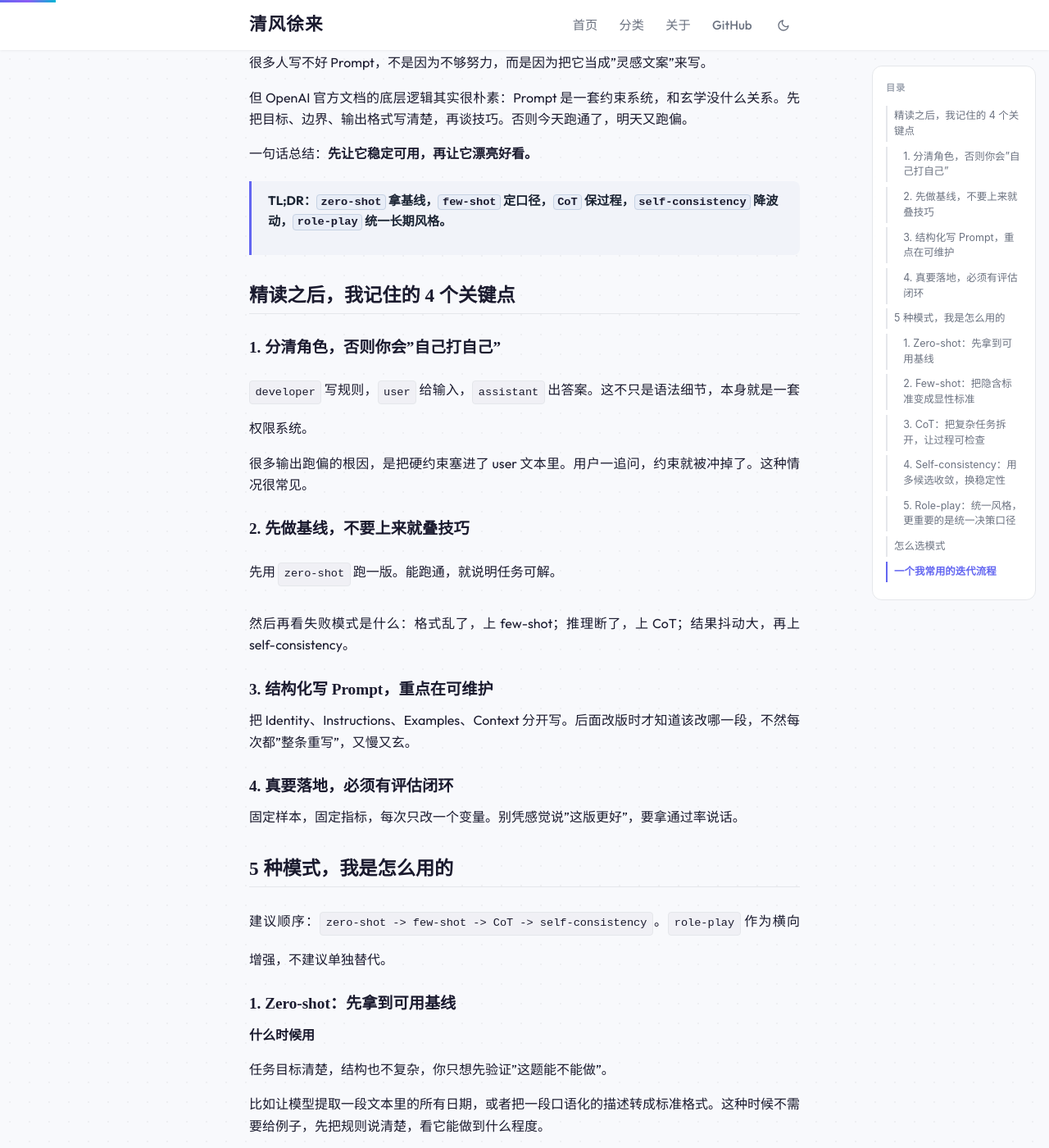
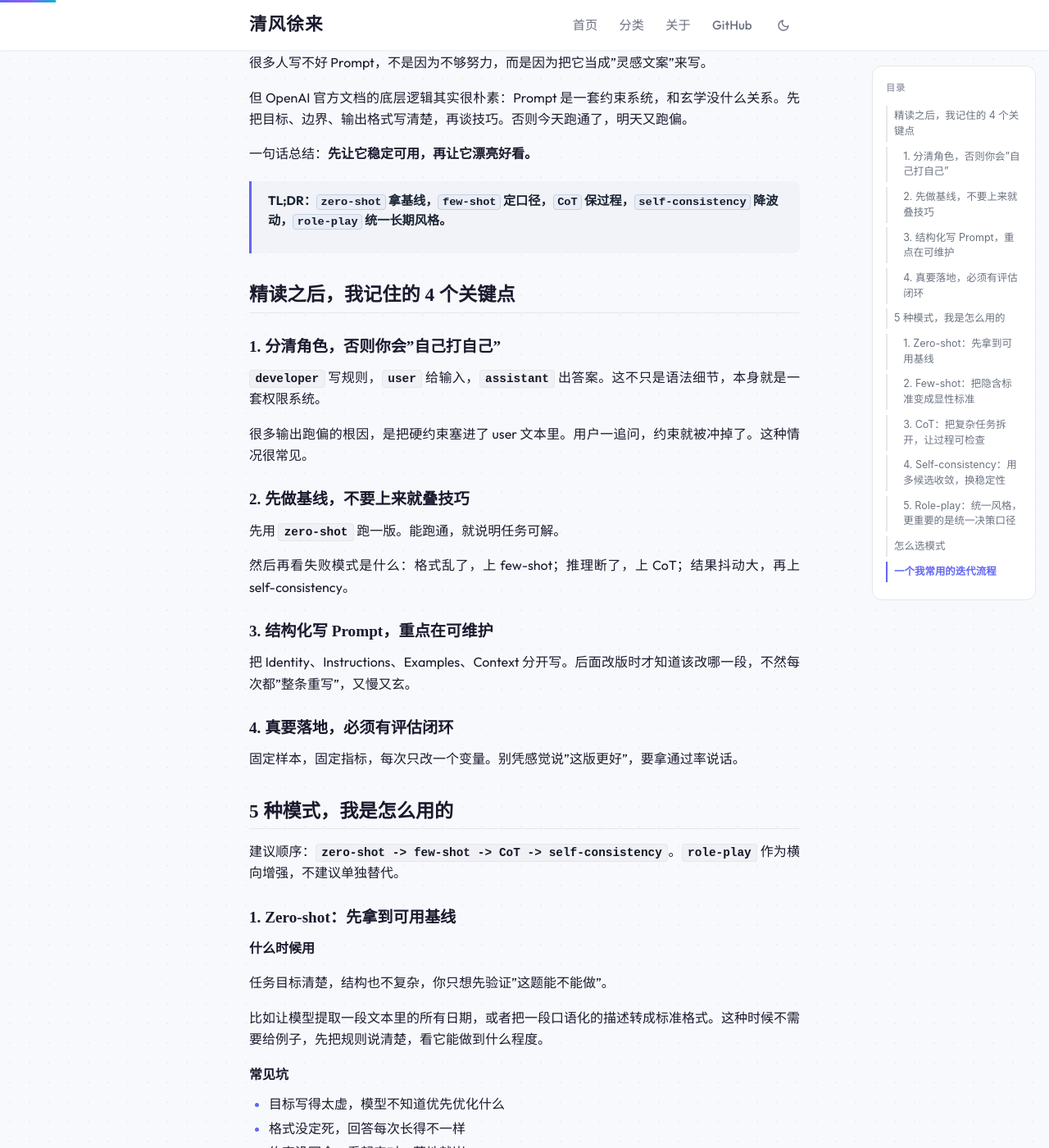
Before and after one commit to Asilencer/asilencer.github.io, a Jekyll site: the page built from _posts/2026-04-21-five-prompt-schema.md, in a window 1280 px wide and 1400 px high, scrolled down 300 px. Shown: the whole window at 82% size. Built offline with Jekyll 4.4.1, drawn with Linux system fonts in a browser that asks for light colours; some web fonts are replaced; comment, search, counter and statistics services are not loaded.

Commit message:
style: fix inline code contrast and line-width stretching

```diff
--- a/assets/css/style.css
+++ b/assets/css/style.css
@@ -19,6 +19,7 @@
   --color-tag-text: #4f46e5;
   --color-code-bg: #f3f4f6;
   --color-code-inline-bg: #f0f0f5;
+  --color-code-inline-text: #111827;
   --color-code-block-bg: #000000;
   --color-code-border: #2f3742;
   --color-code-text: #e6edf3;
@@ -94,6 +95,7 @@
   --color-tag-text: #a5b4fc;
   --color-code-bg: #16162a;
   --color-code-inline-bg: #232338;
+  --color-code-inline-text: #f8fafc;
   --color-code-block-bg: #000000;
   --color-code-border: #30363d;
   --color-code-text: #e6edf3;
@@ -1241,20 +1243,33 @@ img { max-width: 100%; height: auto; }
 .post-content code,
 .page-content code {
   font-family: var(--font-mono);
+  color: var(--color-code-inline-text);
   background: var(--color-code-inline-bg);
   padding: 0.15rem 0.4rem;
   border-radius: 4px;
-  font-size: 0.85em;
+  font-size: 0.9em;
+  font-weight: 600;
   border: 1px solid var(--color-border);
 }
 
-/* Prevent inline code from being stretched by inter-character justification */
+/* Keep inline code legible and avoid forcing line boxes wider */
 .post-content :not(pre) > code,
 .page-content :not(pre) > code {
-  display: inline-block;
-  white-space: nowrap;
+  display: inline;
+  white-space: normal;
+  overflow-wrap: anywhere;
+  word-break: break-word;
   letter-spacing: normal;
   word-spacing: normal;
+  line-height: 1.2;
+  vertical-align: baseline;
+  text-align: left;
+  text-justify: auto;
+}
+
+/* Paragraph justification and inline code do not mix well in CJK text */
+.post-content p:has(:not(pre) > code),
+.page-content p:has(:not(pre) > code) {
   text-align: left;
   text-justify: auto;
 }
```
